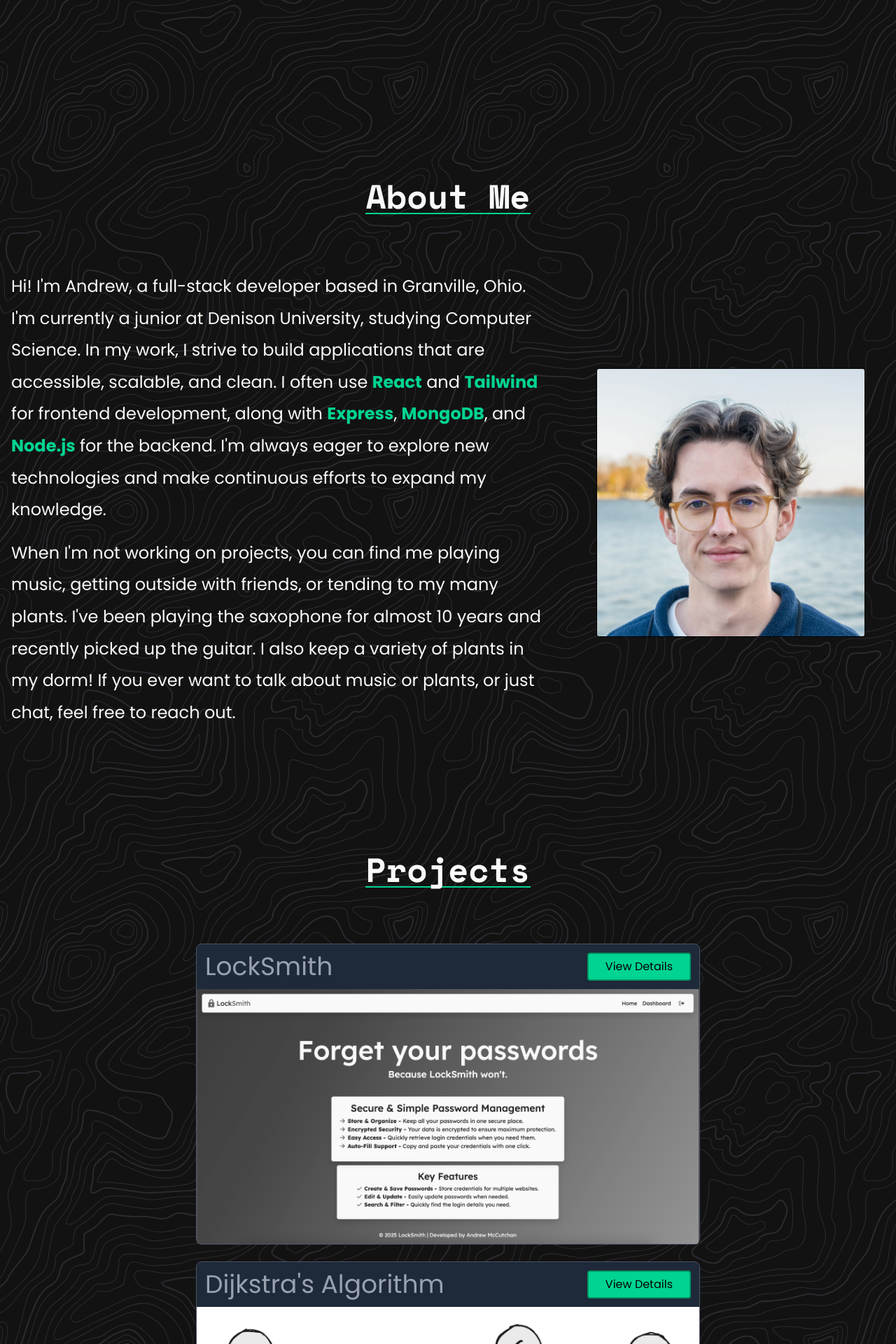
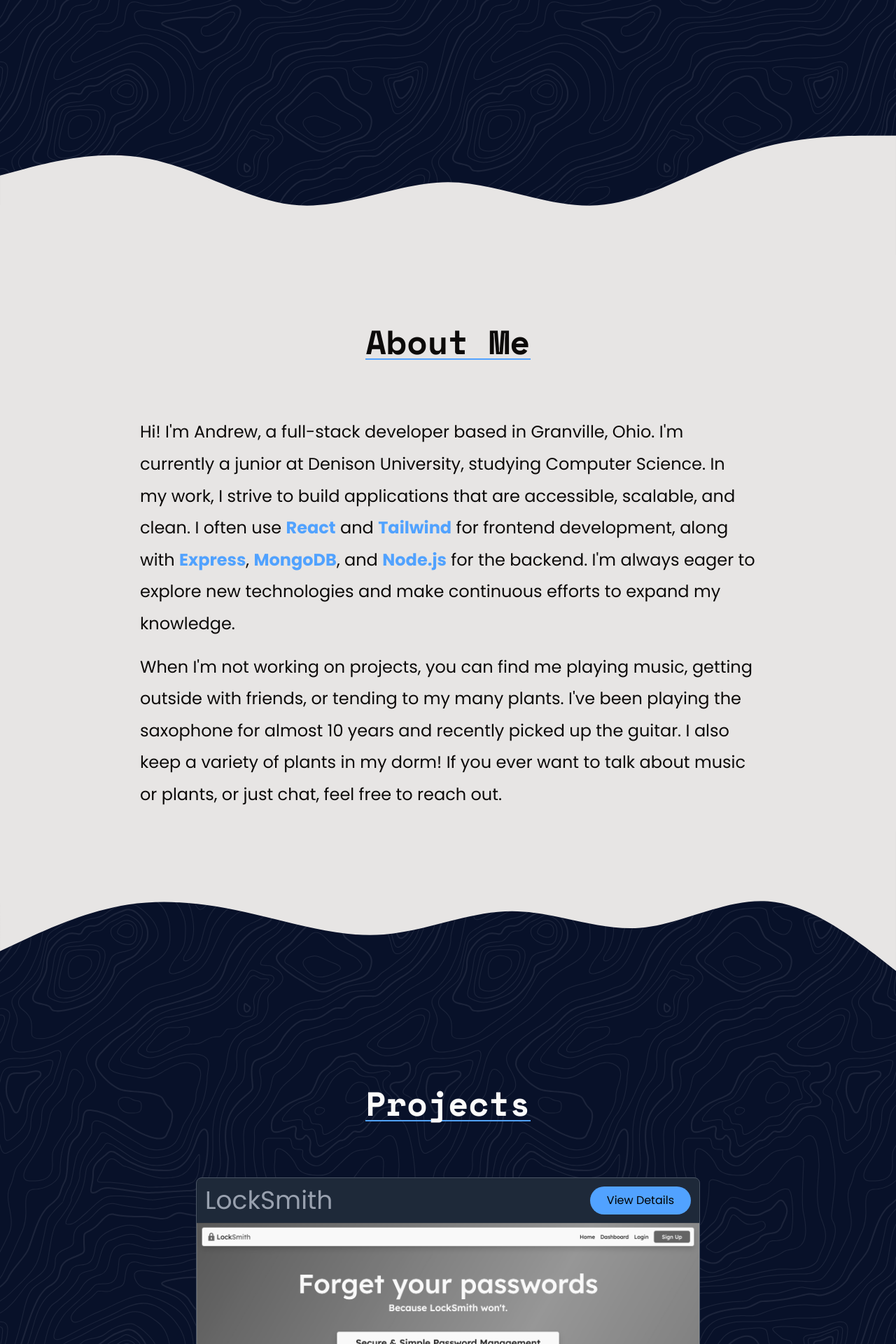
Before and after one commit to andmccutchan/Personal-Website, a React (Vite) app: page / in a window 1280 px wide. Shown: the part 720-2640 px from the top of the page at 70% size. Built offline with nearby package versions, Linux system fonts and the light colour scheme; a web font is replaced by a local one.

Commit message:
Color changes, added pattern around about section

```diff
--- a/src/App.jsx
+++ b/src/App.jsx
@@ -12,7 +12,7 @@ const App = () => {
   return (
     <div className="flex flex-col">
       <Header />
-      <div className="container mx-auto min-h-screen">
+      <div className="min-h-screen">
         <HeroSection />
         <AboutMeSection />
         <ProjectsSection />
--- a/src/Components/AboutMeSection.jsx
+++ b/src/Components/AboutMeSection.jsx
@@ -3,11 +3,22 @@ import { motion } from "motion/react";
 
 const AboutMeSection = () => {
   return (
-    <section id="aboutme" className="py-12 px-4 my-12">
+    <>
+      <svg xmlns="http://www.w3.org/2000/svg" viewBox="0 0 1440 320">
+        <path
+          fill="#e7e5e4"
+          fill-opacity="1"
+          d="M0,192L40,181.3C80,171,160,149,240,165.3C320,181,400,235,480,240C560,245,640,203,720,202.7C800,203,880,245,960,240C1040,235,1120,181,1200,154.7C1280,128,1360,128,1400,128L1440,128L1440,320L1400,320C1360,320,1280,320,1200,320C1120,320,1040,320,960,320C880,320,800,320,720,320C640,320,560,320,480,320C400,320,320,320,240,320C160,320,80,320,40,320L0,320Z"
+        ></path>
+      </svg>
+      <section
+        id="aboutme"
+        className="py-5 xl:px-50 lg:px-25 md:px-10 sm:px-10 bg-stone-200"
+      >
         {/* Section Title */}
         <div className="flex justify-center my-20">
           <motion.h2
-          className="secondary-font text-5xl text-stone-50 border-b-2 border-emerald-400 0.5"
+            className="secondary-font text-5xl text-stone-950 border-b-2 border-blue-400"
             initial={{ opacity: 0, x: -500 }}
             whileInView={{ opacity: 1, x: 0 }}
             transition={{ duration: 0.6, ease: "easeOut" }}
@@ -18,23 +29,23 @@ const AboutMeSection = () => {
         </div>
 
         {/* Content Wrapper */}
-      <div className="flex max-xl:flex-col items-center">
+        <div className="flex max-xl:flex-col">
           {/* Image Section */}
           {/* Uncomment when needed */}
 
           {/* Text Section */}
-        <div className="text-stone-50 text-2xl w-4/5">
+          <div className="text-stone-950 text-2xl">
             <p>
-            Hi! I'm Andrew, a full-stack developer based in Granville, Ohio. I'm
-            currently a junior at Denison University, studying Computer Science.
-            In my work, I strive to build applications that are accessible,
-            scalable, and clean. I often use{" "}
-            <span className="text-emerald-400 font-bold">React</span> and{" "}
-            <span className="text-emerald-400 font-bold">Tailwind</span> for
+              Hi! I'm Andrew, a full-stack developer based in Granville, Ohio.
+              I'm currently a junior at Denison University, studying Computer
+              Science. In my work, I strive to build applications that are
+              accessible, scalable, and clean. I often use{" "}
+              <span className="text-blue-400 font-bold">React</span> and{" "}
+              <span className="text-blue-400 font-bold">Tailwind</span> for
               frontend development, along with{" "}
-            <span className="text-emerald-400 font-bold">Express</span>,{" "}
-            <span className="text-emerald-400 font-bold">MongoDB</span>, and{" "}
-            <span className="text-emerald-400 font-bold">Node.js</span> for the
+              <span className="text-blue-400 font-bold">Express</span>,{" "}
+              <span className="text-blue-400 font-bold">MongoDB</span>, and{" "}
+              <span className="text-blue-400 font-bold">Node.js</span> for the
               backend. I'm always eager to explore new technologies and make
               continuous efforts to expand my knowledge.
             </p>
@@ -44,19 +55,27 @@ const AboutMeSection = () => {
               getting outside with friends, or tending to my many plants. I've
               been playing the saxophone for almost 10 years and recently picked
               up the guitar. I also keep a variety of plants in my dorm! If you
-            ever want to talk about music or plants, or just chat, feel free to
-            reach out.
+              ever want to talk about music or plants, or just chat, feel free
+              to reach out.
             </p>
           </div>
-        <div className="flex justify-center md:w-1/2">
+          {/* <div className="flex justify-center md:w-1/2">
           <img
             src="/Andrew-McCutchan-website-headshot.jpg"
             alt="Andrew McCutchan"
             className="w-96 h-96 ms-10 object-cover rounded border"
           />
-        </div>
+        </div> */}
         </div>
       </section>
+      <svg xmlns="http://www.w3.org/2000/svg" viewBox="0 0 1440 320">
+        <path
+          fill="#e7e5e4"
+          fill-opacity="1"
+          d="M0,192L34.3,176C68.6,160,137,128,206,117.3C274.3,107,343,117,411,133.3C480,149,549,171,617,165.3C685.7,160,754,128,823,128C891.4,128,960,160,1029,154.7C1097.1,149,1166,107,1234,112C1302.9,117,1371,171,1406,197.3L1440,224L1440,0L1405.7,0C1371.4,0,1303,0,1234,0C1165.7,0,1097,0,1029,0C960,0,891,0,823,0C754.3,0,686,0,617,0C548.6,0,480,0,411,0C342.9,0,274,0,206,0C137.1,0,69,0,34,0L0,0Z"
+        ></path>
+      </svg>
+    </>
   );
 };
 
--- a/src/Components/ContactForm.jsx
+++ b/src/Components/ContactForm.jsx
@@ -76,7 +76,7 @@ const ContactForm = () => {
 
         {/* Submit Button */}
         <button
-          className="bg-emerald-400 border-2 border-emerald-600 text-stone-900 w-1/2 mx-auto p-2 rounded mt-4 active:bg-emerald-500 hover:bg-emerald-500"
+          className="bg-blue-400 text-stone-900 w-1/2 mx-auto p-2 rounded mt-4 active:bg-blue-500 hover:bg-blue-500"
           type="submit"
         >
           Submit
--- a/src/Components/ContactMeSection.jsx
+++ b/src/Components/ContactMeSection.jsx
@@ -9,7 +9,7 @@ const ContactMeSection = () => {
       {/* Section Title */}
       <div className="flex justify-center my-20">
         <motion.h2
-          className="secondary-font text-5xl text-stone-50 my-4 border-b-2 border-emerald-400 0.5"
+          className="secondary-font text-5xl text-stone-50 my-4 border-b-2 border-blue-400 0.5"
           initial={{ opacity: 0, x: 500 }}
           whileInView={{ opacity: 1, x: 0 }}
           transition={{ duration: 0.6, ease: "easeOut" }}
--- a/src/Components/Header.jsx
+++ b/src/Components/Header.jsx
@@ -8,18 +8,15 @@ const Header = () => {
     setShowMenu((prev) => !prev);
   };
 
-  // Reset menu state when the window is resized to a width greater than the mobile breakpoint
   useEffect(() => {
     const handleResize = () => {
       if (window.innerWidth >= 768) {
-        setShowMenu(false); // Close the menu if width is larger than mobile size
+        setShowMenu(false);
       }
     };
 
-    // Attach resize listener
     window.addEventListener("resize", handleResize);
 
-    // Cleanup listener on component unmount
     return () => window.removeEventListener("resize", handleResize);
   }, []);
 
@@ -72,7 +69,7 @@ const Header = () => {
                     href={`#${item.toLowerCase().replace(" ", "")}`}
                   >
                     {item}
-                    <span className="absolute left-0 bottom-0 w-0 h-0.5 bg-emerald-400 transition-all duration-300 group-hover:w-full"></span>
+                    <span className="absolute left-0 bottom-0 w-0 h-0.5 bg-blue-400 transition-all duration-300 group-hover:w-full"></span>
                   </a>
                 </li>
               )
--- a/src/Components/HeroSection.jsx
+++ b/src/Components/HeroSection.jsx
@@ -7,12 +7,12 @@ const HeroSection = () => {
       className="flex w-full min-h-screen -mt-16 justify-center items-center"
       id="home"
     >
-      <div className="flex flex-col justify-center">
-        <div className="flex flex-col mt-5">
-          <h1 className="text-9xl font-bold text-stone-50 max-lg:text-8xl max-md:text-7xl max-sm:text-5xl">
+      <div className="flex justify-between mx-20 max-xl:mx-10">
+        <div className="flex flex-col justify-center">
+          <h1 className="text-9xl font-bold text-stone-50 inline-block leading-none p-0 m-0 max-lg:text-7xl max-md:text-6xl max-sm:text-5xl">
             Andrew McCutchan
           </h1>
-          <div className="text-4xl text-emerald-400 secondary-font">
+          <div className="text-4xl text-blue-400 secondary-font">
             <TypeAnimation
               sequence={[
                 "full-stack developer",
@@ -29,6 +29,11 @@ const HeroSection = () => {
             />
           </div>
         </div>
+        <img
+          src="/Andrew-McCutchan-website-headshot.jpg"
+          alt="Andrew McCutchan"
+          className="w-96 h-96 max-xl:w-72 max-xl:h-72 max-lg:hidden ms-10 object-cover rounded-full"
+        />
       </div>
     </section>
   );
--- a/src/Components/ProjectCard.jsx
+++ b/src/Components/ProjectCard.jsx
@@ -2,19 +2,26 @@ import React, { useState } from "react";
 
 const ProjectCard = ({ title, image, description, githubLink, liveDemo }) => {
   const [viewDetails, setViewDetails] = useState(false);
-  const handleOpen = () => {};
 
   return (
     <div className="border border-gray-600 h-auto rounded-[8px] w-3/4 mx-auto bg-gray-800">
       <div className="flex w-full p-3 justify-between">
         <h3 className="text-gray-400 text-4xl">{title}</h3>
-        <a
-          className="flex justify-center items-center px-6 rounded border-2 border-emerald-600 bg-emerald-400 hover:bg-emerald-500"
-          href="/"
+        <button
+          className="flex justify-center items-center px-6 rounded-4xl bg-blue-400 hover:bg-blue-500"
+          onClick={() => setViewDetails((prev) => !prev)}
         >
           View Details
-        </a>
+        </button>
       </div>
+      {viewDetails && (
+        <div>
+          <hr className="w-full border-t border-gray-600 mx-auto" />
+          <div className="mx-10">
+            <h3 className="text-stone-50">Tech used:</h3>
+          </div>
+        </div>
+      )}
       <img
         src={image}
         alt={`${title} image`}
--- a/src/Components/ProjectsSection.jsx
+++ b/src/Components/ProjectsSection.jsx
@@ -6,11 +6,11 @@ const ProjectsSection = () => {
   const projectInfo = [
     {
       title: "LockSmith",
-      image: "/Locksmith-img.png",
+      image: "/LockSmith-home.png",
       description: (
         <>
           <p>
-            <span className="text-emerald-400">LockSmith</span> is a full-stack
+            <span className="text-blue-400">LockSmith</span> is a full-stack
             password management app I built from scratch. This project was a
             great learning experience, as it introduced me to full-stack
             development.
@@ -64,10 +64,10 @@ const ProjectsSection = () => {
   ];
 
   return (
-    <section className="w-3/4 mx-auto my-30" id="projects">
+    <section className="w-3/4 mx-auto mb-30" id="projects">
       <div className="flex justify-center my-20">
         <motion.h2
-          className="flex secondary-font text-5xl text-stone-50 border-b-2 border-emerald-400 0.5"
+          className="flex secondary-font text-5xl text-stone-50 border-b-2 border-blue-400 0.5"
           initial={{ opacity: 0, x: 500 }}
           whileInView={{ opacity: 1, x: 0 }}
           transition={{ duration: 0.6, ease: "easeOut" }}
--- a/src/Components/TechStackSection.jsx
+++ b/src/Components/TechStackSection.jsx
@@ -50,7 +50,7 @@ const TechStackSection = () => {
     <section className="my-30" id="technologies">
       <div className="flex justify-center my-20">
         <motion.h2
-          className="secondary-font text-5xl text-stone-50 my-4 border-b-2 border-emerald-400 0.5"
+          className="secondary-font text-5xl text-stone-50 my-4 border-b-2 border-blue-400 0.5"
           initial={{ opacity: 0, x: -500 }}
           whileInView={{ opacity: 1, x: 0 }}
           transition={{ duration: 0.6, ease: "easeOut" }}
```
Also changed, not shown: public/LockSmith-home.png (added), src/background.css. Lines whose indentation alone changed are shown as unchanged.
